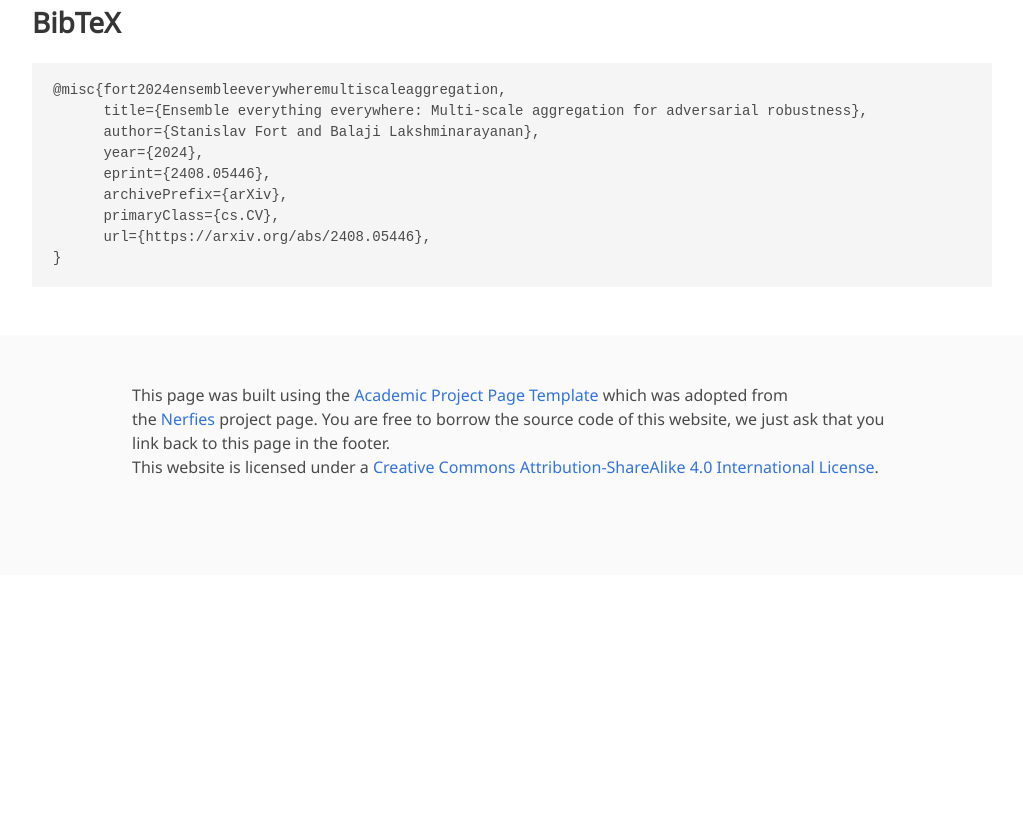
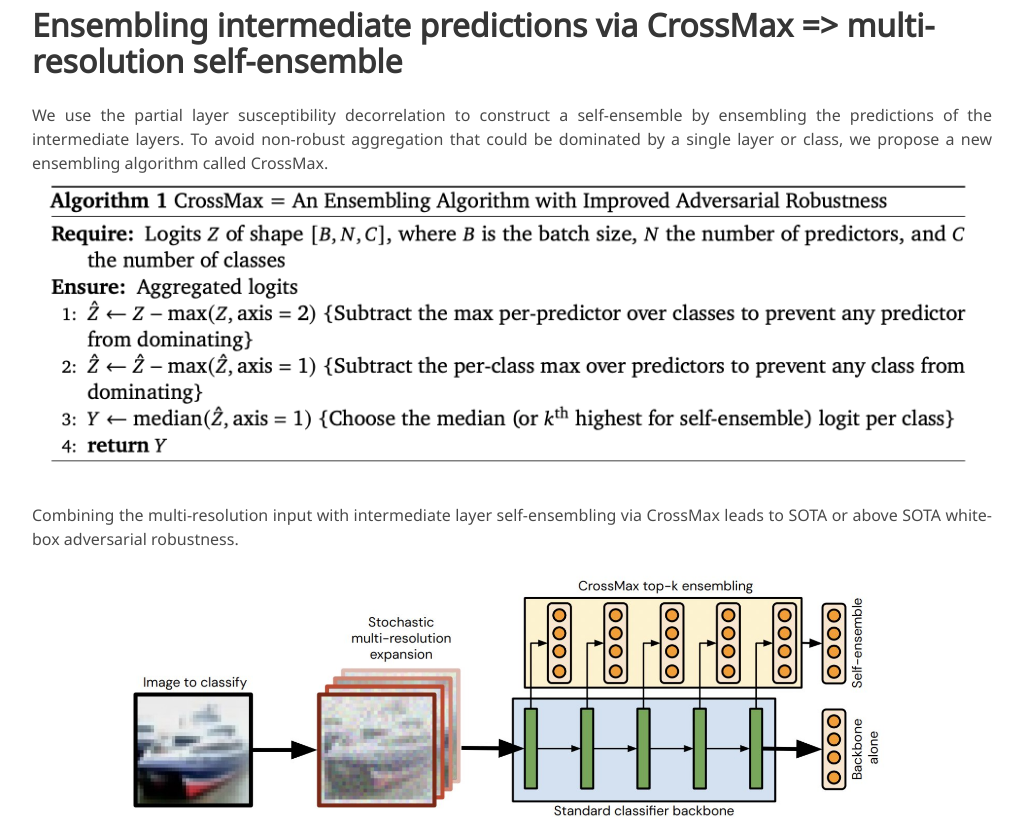
Before and after one commit to stanislavfort/ensemble-everything, a plain HTML site: page index.html in a window 1280 px wide. Shown: the part 3078-3916 px from the top of the page, without its empty margins (128-1151 px from the left). Before the commit the page ends 3653 px from the top, so only its background shows below. Drawn offline with nearby package versions, Linux system fonts and the light colour scheme; some icons are missing; a web font is replaced by a local one.

Commit message:
Update index.html

```diff
--- a/index.html
+++ b/index.html
@@ -186,6 +186,32 @@
 </div>
 </section>
 
+<section class="section hero is-small">
+  <div class="container is-max-desktop">
+    <div class="columns is-centered">
+      <div class="column is-full">
+      <h2 class="title is-3">Ensembling intermediate predictions via <it>CrossMax</it> => multi-resolution self-ensemble</h2>
+      <div class="level-set has-text-justified">
+        <p>
+          We use the partial layer susceptibility decorrelation to construct a <it>self-ensemble</it> by ensembling the predictions of the intermediate layers. To avoid non-robust aggregation that could be dominated by a single layer or class, we propose a new ensembling algorithm called <it>CrossMax</it>.
+          </p>
+     </div>
+      <div class="content">
+     <img src="static/images/crossmax.png" alt="A new ensembling algorithm called CrossMax" class="blend-img-background center-image"/>
+      </div>
+    <div class="level-set has-text-justified">
+        <p>
+        Combining the multi-resolution input with intermediate layer self-ensembling via <it>CrossMax</it> leads to SOTA or above SOTA white-box adversarial robustness.
+        </p>
+     </div>
+    <div class="content">
+     <img src="static/images/self-ensemble.png" alt="A multi-resolution self-ensemble" class="blend-img-background center-image"/>
+      </div>
+   </div>
+ </div>
+</div>
+</section>
+
 <!--BibTex citation -->
   <section class="section" id="BibTeX">
     <div class="container is-max-desktop content">
```
